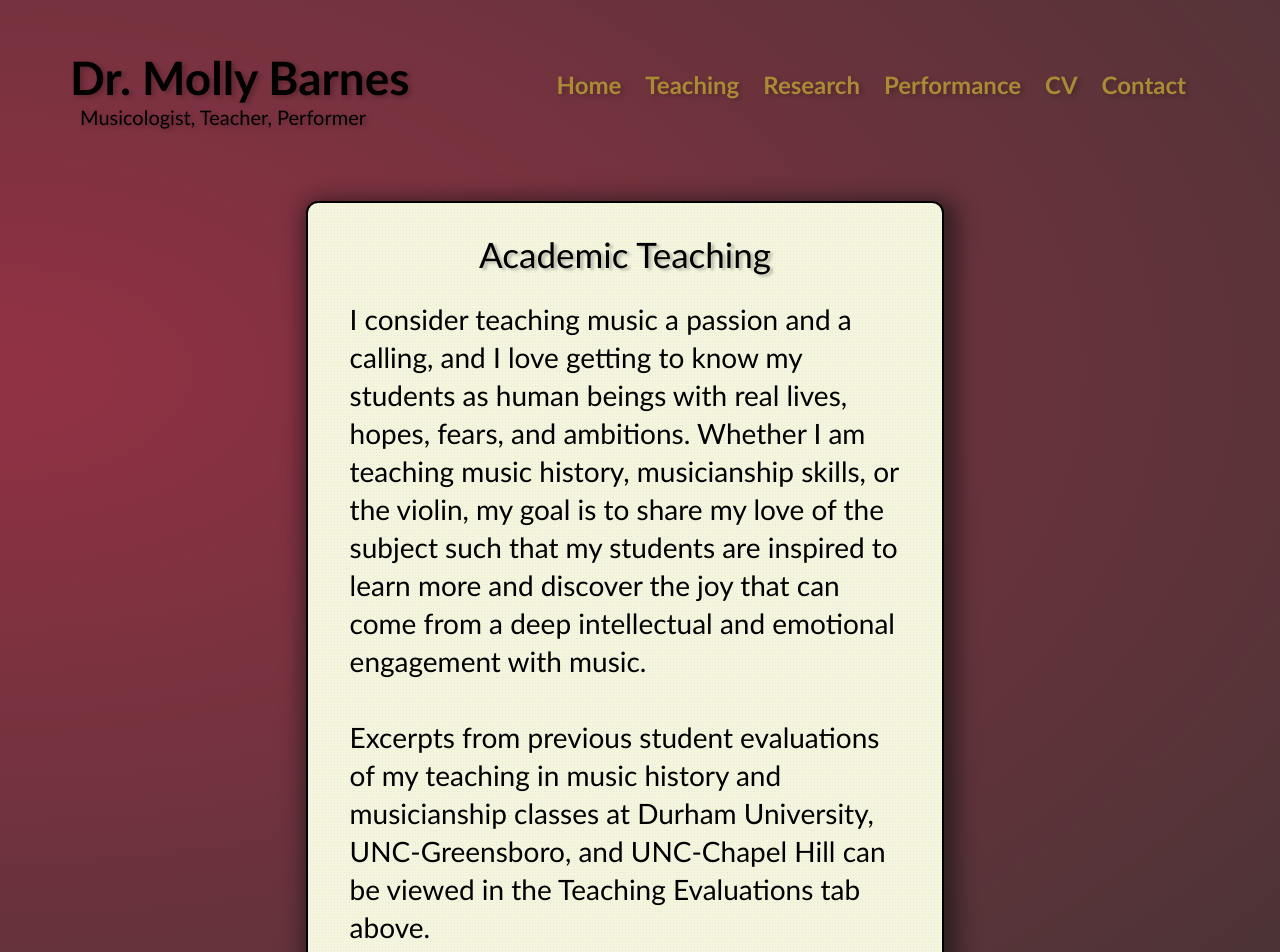
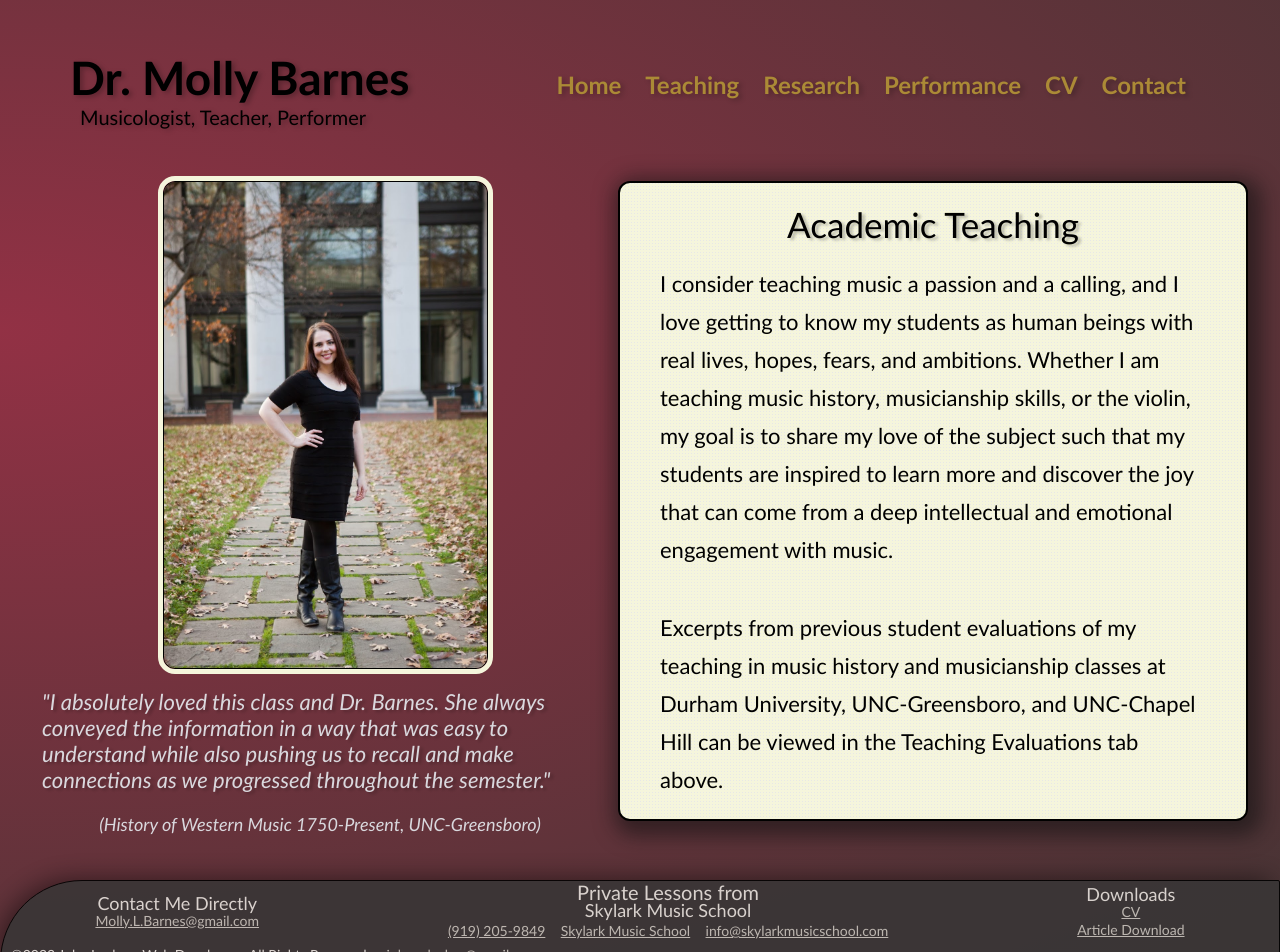
Before and after one commit to jlayher/molly-barnes-music, a Next.js app: page /academic-teaching in a window 1280 px wide. Shown: the top 952 px of the page. Built offline with nearby package versions, Linux system fonts and the light colour scheme.

Commit message:
changes to constants, style to academic, small margin changes to all

```diff
--- a/src/constants/besttestimonials.js
+++ b/src/constants/besttestimonials.js
@@ -2,46 +2,46 @@ export const bestTestimonials = [
   {
     id: "d6",
     text: "Molly Barnes was incredibly passionate about everything she taught. Always available to discuss work and went above and beyond to help me with any questions I had. Truly a fantastic lecturer.",
-    course: "(Historical Studies 2)",
+    course: "(Historical Studies 2, Durham University)",
   },
   {
     id: "d8",
     text: "Brilliant lectures, Molly explained everything very clearly but also challenged us to think and reason beyond the lectures in a friendly and encouraging way.",
-    course: "(Historical Studies 2)",
+    course: "(Historical Studies 2, Durham University)",
   },
   {
     id: "d9",
     text: "I really appreciated the dedication Dr. Barnes had to giving us individual tutorials to discuss summative topics and formative feedback, as I know very few other module leaders would offer up an opportunity like that.",
-    course: "(Historical Studies 2)",
+    course: "(Historical Studies 2, Durham University)",
   },
   {
     id: "d13",
     text: "Molly Barnes is an outstanding lecturer: informative, passionate, and keen to help her students in times of stress.",
-    course: "(Historical Studies 2)",
+    course: "(Historical Studies 2, Durham University)",
   },
   {
     id: "g1",
     text: "I absolutely loved this class and Dr. Barnes. She always conveyed the information in a way that was easy to understand while also pushing us to recall and make connections as we progressed throughout the semester.",
-    course: "(History of Western Music 1750-Present)",
+    course: "(History of Western Music 1750-Present, UNC-Greensboro)",
   },
   {
     id: "g3",
     text: "I didn't realize I loved music history so much! Dr. Barnes' passion and great teaching made me appreciate and enjoy music history more than I thought I would.",
-    course: "(History of Western Music 1750-Present)",
+    course: "(History of Western Music 1750-Present, UNC-Greensboro)",
   },
   {
     id: "g7",
     text: "Dr. Barnes is very welcoming and wants all students to be successful. It is obvious that she wants all of her students to succeed. She encourages students to ask her questions and she does whatever she can to ensure that we feel confident.",
-    course: "(History of Western Music 1750-Present)",
+    course: "(History of Western Music 1750-Present, UNC-Greensboro)",
   },
   {
     id: "g8",
     text: "Dr. Barnes is obviously very passionate and informed about what she is teaching, and it makes it so much more interesting to be a part of the class.",
-    course: "(History of Western Music 1750-Present)",
+    course: "(History of Western Music 1750-Present, UNC-Greensboro)",
   },
   {
     id: "g15",
     text: "I think Dr. Barnes is incredibly valuable to the music history program and UNCG as a whole!",
-    course: "(History of Western Music 1750-Present)",
+    course: "(History of Western Music 1750-Present, UNC-Greensboro)",
   },
 ];
--- a/src/pages/academic-teaching.js
+++ b/src/pages/academic-teaching.js
@@ -1,53 +1,50 @@
 import Layout from "@/layout/Layout";
 import React from "react";
-
+import Image from "next/image";
 import styles from "@/styles/academic.module.css";
 import SidepanelTest from "@/components/Body-Components/SidepanelTest";
-
+import mollyImg from "../../public/molly_black_full.jpg";
 const AcademicTeaching = () => {
   return (
     <Layout>
-      {/* academic title container */}
-
-
-      {/* Body Content Container */}
       <div className={styles.academic__body_container}>
 
-        {/* Container for Academic Teaching and Research Cards */}
         <div className={styles.academic__body_text_container}>
 
-          {/* create a container for Academic teaching and show on left */}
-          <div className={styles.academic__body_text_teaching}>
-     <div className={styles.academic__title}>Academic Teaching</div>
-            <p>
-              I consider teaching music a passion and a calling, and I love
-              getting to know my students as human beings with real lives,
+          <div className={styles.academic__photo_quote_container}>
 
-              hopes, fears, and ambitions. Whether I am
-              teaching music history, musicianship skills, or the violin, my goal is to
-              share my love of the subject such that my students are inspired to
-              learn more and discover the joy that can come from a deep
-              intellectual and emotional engagement with music.
-              <br />
-              <br />
-              Excerpts from previous student evaluations of my teaching in music
-              history and musicianship classes at Durham University,
-              UNC-Greensboro, and UNC-Chapel Hill can be viewed in the
-              Teaching Evaluations tab above.
-            </p>
+            <div className={styles.academic__body_img_container}>
+              <Image src={mollyImg} alt="profile image" />
+            </div>
+
+            <div className={styles.academic__body_sidepanel_container}>
+              <SidepanelTest></SidepanelTest>
+            </div>
           </div>
 
-          {/* flex right */}
-          {/* <div className={styles.academic__body_sidepanel_container}>
-            <SidepanelTest></SidepanelTest>
-          </div> */}
+          <div className={styles.academic__body_text_teaching}>
 
+              <div className={styles.academic__title}>Academic Teaching</div>
+              <div className={styles.academic__body_textsection}>
+                <p>
+                  I consider teaching music a passion and a calling, and I love
+                  getting to know my students as human beings with real lives,
+                  hopes, fears, and ambitions. Whether I am teaching music
+                  history, musicianship skills, or the violin, my goal is to
+                  share my love of the subject such that my students are
+                  inspired to learn more and discover the joy that can come from
+                  a deep intellectual and emotional engagement with music.
+                </p>
+                <p>
+                  Excerpts from previous student evaluations of my teaching in
+                  music history and musicianship classes at Durham University,
+                  UNC-Greensboro, and UNC-Chapel Hill can be viewed in the
+                  Teaching Evaluations tab above.
+                </p>
+              </div>
 
+            </div>
         </div>
-
-        {/* Side Panel for Testimonials */}
-
-
       </div>
     </Layout>
   );
--- a/src/styles/Home.module.css
+++ b/src/styles/Home.module.css
@@ -176,7 +176,7 @@ background-image: repeating-linear-gradient(45deg, #e7e7e7 0, #e7e7e7 0.2px, #F5
 
     font-size: 18px;
 
-    width: 700px;
+    width: 800px;
     padding: 22px;
     line-height: 32px;
     /* margin-right: 25px; */
@@ -220,6 +220,7 @@ background-image: repeating-linear-gradient(45deg, #e7e7e7 0, #e7e7e7 0.2px, #F5
   }
   .home__full_aboutme_text p {
     font-size: 18px;
+    line-height: 26px;
   }
   .home__full_aboutme_text i {
     font-size: 18px;
--- a/src/styles/academic.module.css
+++ b/src/styles/academic.module.css
@@ -6,119 +6,192 @@
 } */
 
 
-.academic__title {
-      display: flex;
-  justify-content: center;
-  padding-top: 10px;
-  font-size: 44px;
-  font-weight: 400;
-  margin: 10px 0px 0px 0px;
-  text-shadow: 3px 2px 3px rgba(0,0,0,0.25);
-}
-
 .academic__body_container {
     display: flex;
     margin: 0 auto;
-    max-width: 95%;
-    /* remove body for testing */
-    /* display: none; */
+    max-width: 85%;
     flex-direction: row;
-
-
+}
+.academic__body_text_container {
+    display: flex;
+    flex-direction: row;
+    margin: 0 auto;
 }
 
-.academic__body_text_container {
+.academic__photo_quote_container{
     display: flex;
     flex-direction: column;
-    max-width: 55%;
-    margin: 0 auto;
+    flex: 1;
+}
 
+.academic__body_img_container {
+    /* max-height: 800px; */
+
+    display: flex;
+    /* flex: 1; */
+    justify-content: center;
+    align-items: center;
+
+    /* background-color: beige;
+    border-radius: 12px;
+    border: 2px solid black; */
+    /* max-width: 550px;
+    height: 810px; */
+    /* gradient generated with cssmatic.com */
+    /* -webkit-box-shadow: 5px 6px 20px 9px rgba(18,18,18,0.57);
+    -moz-box-shadow: 5px 6px 20px 9px rgba(18,18,18,0.57);
+    box-shadow: 5px 6px 20px 9px rgba(18,18,18,0.57);
+   */
 }
 
 
 .academic__body_text_teaching {
     display: flex;
+    flex:1;
     flex-direction: column;
     align-items: center;
 
     background-color: beige;
     border: 2px solid black;
     border-radius: 12px;
-    padding: 10px;
-    margin: 0 auto;
-    margin-right: 30px;
-    margin-top: 20px;
-    margin-bottom: 20px;
+    padding: 0px 20px;
+    /* margin: 20px, 30px, 20px, 30px; */
+    /* margin-right: 130px; */
+    margin-left: 30px;
+
+    max-height: 500px;
+
+
+
+
 /* gradient generated with cssmatic.com */
     -webkit-box-shadow: 5px 6px 20px 9px rgba(18,18,18,0.57);
     -moz-box-shadow: 5px 6px 20px 9px rgba(18,18,18,0.57);
     box-shadow: 5px 6px 20px 9px rgba(18,18,18,0.57);
     background-size: 3px 3px;
-  background-image: repeating-linear-gradient(45deg, #e7e7e7 0, #e7e7e7 0.2px, #F5F5DC 0, #F5F5DC 80%);
+    background-image: repeating-linear-gradient(45deg, #e7e7e7 0, #e7e7e7 0.2px, #F5F5DC 0, #F5F5DC 80%);
 }
 
-.academic__body_text_teaching h1 {
-    font-size: 32px;
-    padding-top: 25px;
+.academic__title {
+    display: flex;
+    justify-content: center;
+    padding-top: 10px;
+    font-size: 44px;
+    font-weight: 400;
+    margin: 10px 0px 0px 0px;
+    text-shadow: 3px 2px 3px rgba(0,0,0,0.25);
 }
 
-.academic__body_text_teaching p {
-    font-size: 28px;
-    padding: 25px 32px 25px 32px;
+.academic__body_textsection p {
+    font-size: 26px;
+    padding: 45px 22px 25px 2px;
     line-height: 38px;
-}
-
-
-.academic__body_text_research {
-    display: flex;
-    flex-direction: column;
-    align-items: center;
-
-    background-color: beige;
-    border: 2px solid black;
-    border-radius: 12px;
-    padding: 10px;
-    margin: 0 auto;
-    margin-right: 30px;
-    margin-top: 190px;
-    margin-bottom: 50px;
-      /* gradient generated with cssmatic.com */
-    -webkit-box-shadow: 5px 6px 20px 9px rgba(18,18,18,0.57);
-    -moz-box-shadow: 5px 6px 20px 9px rgba(18,18,18,0.57);
-    box-shadow: 5px 6px 20px 9px rgba(18,18,18,0.57);
-
-    background-size: 3px 3px;
-  background-image: repeating-linear-gradient(45deg, #e7e7e7 0, #e7e7e7 0.2px, #F5F5DC 0, #F5F5DC 80%);
-}
-
-.academic__body_text_research h1 {
-    font-size: 32px;
-    padding-top: 25px;
-}
-
-.academic__body_text_research p {
-    font-size: 28px;
-    padding: 25px 32px 25px 32px;
-    line-height: 38px;
-}
-
-.academic__body_text_research i {
-    font-size: 26px;
 }
 
 .academic__body_sidepanel_container {
     display: flex;
+        flex:.75;
     flex-direction: column;
     margin: 0 auto;
 
-    margin-top: 40px;
+    margin-top: 20px;
+    margin-bottom: 20px;
 
 }
 
+.academic__body_img_container img{
+    height: 800px;
+    width: 533px;
+    border: 1px solid black;
+    border-radius: 12px;
+    display: flex;
+    outline-style: solid;
+    outline-color: beige;
+    outline-width: 5px;
+    /* padding: 30px; */
+    /* padding: 4px; */
+    /* -webkit-box-shadow: 5px 6px 20px 9px rgba(18,18,18,0.57);
+    -moz-box-shadow: 5px 6px 20px 9px rgba(18,18,18,0.57);
+    box-shadow: 5px 6px 20px 9px rgba(18,18,18,0.57); */
+}
+
+.academic__body_textsection {
+    display: flex;
+    flex-direction: column;
+
+}
+
+.academic__body_textsection p{
+    display: flex;
+    flex: 1;
+    padding: 30px 20px 0px 20px;
+    margin-bottom: 0px;
+}
+
+
+@media screen and (max-width: 2245px){
+    .academic__body_text_teaching {
+        max-height: 650px;
+    }
+}
+@media screen and (max-width: 1750px){
+    .academic__body_text_teaching {
+        max-height: 780px;
+    }
+}
 
 @media screen and (max-width: 1450px) {
+
+    .academic__body_container {
+    max-width: 95%;
+
+}
+    .academic__body_text_container{
+        display: flex;
+        flex-direction: row;
+    }
     .academic__title{
         font-size: 35px;
+    }
+    .academic__body_textsection p{
+        padding: 20px 20px;
+      font-size: 22px;
+    }
+
+    .academic__body_img_container img{
+        /* margin-top: 20px; */
+
+    }
+
+    .academic__body_text_container {
+        align-items: flex-start;
+        justify-content: center;
+    }
+    .academic__body_text_teaching{
+        margin-bottom: 20px;
+        margin-left:  0px;
+        max-height: 810px;
+    }
+
+    .academic__body_img_container img{
+        height: 488px;
+        width: 325px;
+
+        /* border: 1px solid black;
+        display: flex; */
+        /* padding: 4px; */
+        /* -webkit-box-shadow: 5px 6px 20px 9px rgba(18,18,18,0.57);
+        -moz-box-shadow: 5px 6px 20px 9px rgba(18,18,18,0.57);
+        box-shadow: 5px 6px 20px 9px rgba(18,18,18,0.57); */
+    }
+    .academic__photo_quote_container{
+        flex-direction: column;
+
+
+    }
+    .academic__body_sidepanel_container{
+        margin-top: 20px;
+
     }
 }
 @media screen and (max-width: 1024px) {
@@ -127,7 +200,7 @@
         max-width: 80%;
     }
     .academic__body_text_container {
-        max-width: 85%;
+        max-width: 100%;
         margin: 0 auto;
         padding: 0;
         margin-bottom: 10px;
@@ -152,19 +225,30 @@
     .academic__body_text_research i {
     font-size: 22px;
 }
-       /* .academic__body_sidepanel_container{
-        display: none;
-    } */
+       .academic__body_sidepanel_container{
+      /* margin-left: 5px; */
+    }
+
+    .academic__body_text_teaching {
+        max-height: 850px;
+    }
+    .academic__photo_quote_container{
+        flex-direction: column;
+        margin-bottom: 20px;
+    }
+
 }
 @media screen and (max-width: 768px) {
     .academic__body_container{
         max-width: 100%;
-        flex-direction: column;
+        flex-direction: column-reverse;
     }
+
     .academic__body_text_container {
         max-width: 75%;
         margin: 0 auto;
         padding: 0;
+        flex-direction: column-reverse;
     }
     .academic__body_text_research{
         max-width: 75%;
@@ -187,6 +271,20 @@
     .academic__body_text_research{
         margin-right: 0px;
     }
+    .academic__body_text_teaching {
+        max-height: 1250px;
+
+    }
+    .academic__body_text_container {
+        max-width: 95%;
+        margin: 0 auto;
+        padding: 0;
+        flex-direction: column-reverse;
+    }
+    .academic__photo_quote_container{
+        flex-direction: row;
+        /* margin-bottom: 20px; */
+    }
 }
 @media screen and (max-width: 450px) {
     .academic__title{
@@ -197,7 +295,9 @@
         margin: 0 auto;
         padding: 0;
     }
-
+    .academic__body_text_teaching{
+        padding-bottom: 20px;
+    }
 
     .academic__body_text_teaching h1 {
         font-size: 20px;
@@ -230,5 +330,11 @@
         padding: 15px;
         line-height: 24px;
     }
-
+    .academic__photo_quote_container{
+        flex-direction: column;
+    }
+    .academic__body_img_container img{
+        height: 450px;
+        width: 300px;
+    }
 }
--- a/src/styles/performance.module.css
+++ b/src/styles/performance.module.css
@@ -7,7 +7,7 @@
   padding-top: 10px;
   font-size: 44px;
   font-weight: 400;
-  margin: 10px 0px 0px 0px;
+  margin: 0px 0px 0px 0px;
   text-shadow: 3px 2px 3px rgba(0,0,0,0.25);
   }
 
--- a/src/styles/sidepaneltest.module.css
+++ b/src/styles/sidepaneltest.module.css
@@ -1,9 +1,9 @@
 
 .sidepanel__container {
-    background-color: rgb(55, 54, 54);
+    /* background-color: rgb(55, 54, 54); */
     color: rgb(230, 234, 239);
     display: flex;
-    border: 1px solid black;
+    /* border: 1px solid black; */
     /* margin: 0 auto; */
     border-radius: 18px;
 opacity: .9;
@@ -11,15 +11,15 @@ opacity: .9;
     justify-content: center;
     align-items: center;
     /* margin: 0px 20px 0px 20px; */
-    margin-top: 150px;
-    margin-right: 42px;
-
-    margin-bottom: 40px;
+    /* margin-top: 150px; */
+    /* margin-right: 42px; */
+/*
+    margin-bottom: 40px; */
     /* max-width: 45%; */
     /* gradient generated with cssmatic.com */
-    -webkit-box-shadow: 5px 6px 20px 9px rgba(18,18,18,0.57);
+    /* -webkit-box-shadow: 5px 6px 20px 9px rgba(18,18,18,0.57);
     -moz-box-shadow: 5px 6px 20px 9px rgba(18,18,18,0.57);
-    box-shadow: 5px 6px 20px 9px rgba(18,18,18,0.57);
+    box-shadow: 5px 6px 20px 9px rgba(18,18,18,0.57); */
 }
 
 .sidepanel__container_text {
@@ -29,7 +29,7 @@ opacity: .9;
     /* margin: 0 auto; */
     font-size: 28px;
 
-    line-height: 46px;
+    line-height: 32px;
 
     padding: 10px 30px 15px 30px;
 
@@ -51,11 +51,13 @@ opacity: .9;
     }
     .sidepanel__container_text{
         font-size: 22px;
-        padding: 0px 10px 10px 10px;
+        padding: 0px 20px 20px 10px;
+        line-height: 26px;
     }
     .sidepanel__container_course {
         font-size: 18px;
         margin-bottom: 5px;
+        padding: 0px 20px 20px 10px;
     }
 }
 @media screen and (max-width: 1024px) {
@@ -64,17 +66,18 @@ opacity: .9;
     }
     .sidepanel__container_text{
         font-size: 18px;
-        padding: 10px 10px 10px 10px;
-        line-height: 36px;
+        padding: 10px 0px 10px 0px;
+        line-height: 26px;
+        margin: 0 auto;
     }
     /* .sidepanel__container_course {
         display: none;
     } */
 }
 @media screen and (max-width: 768px) {
-    .sidepanel__container{
+    /* .sidepanel__container{
         display: none;
-    }
+    } */
 }
 @media screen and (max-width: 450px) {
 
```
Also changed, not shown: src/constants/testimonials.js (+40 -40 lines), src/styles/privatelessons.module.css (+12 -7 lines), src/styles/research.module.css (+4 -3 lines).
